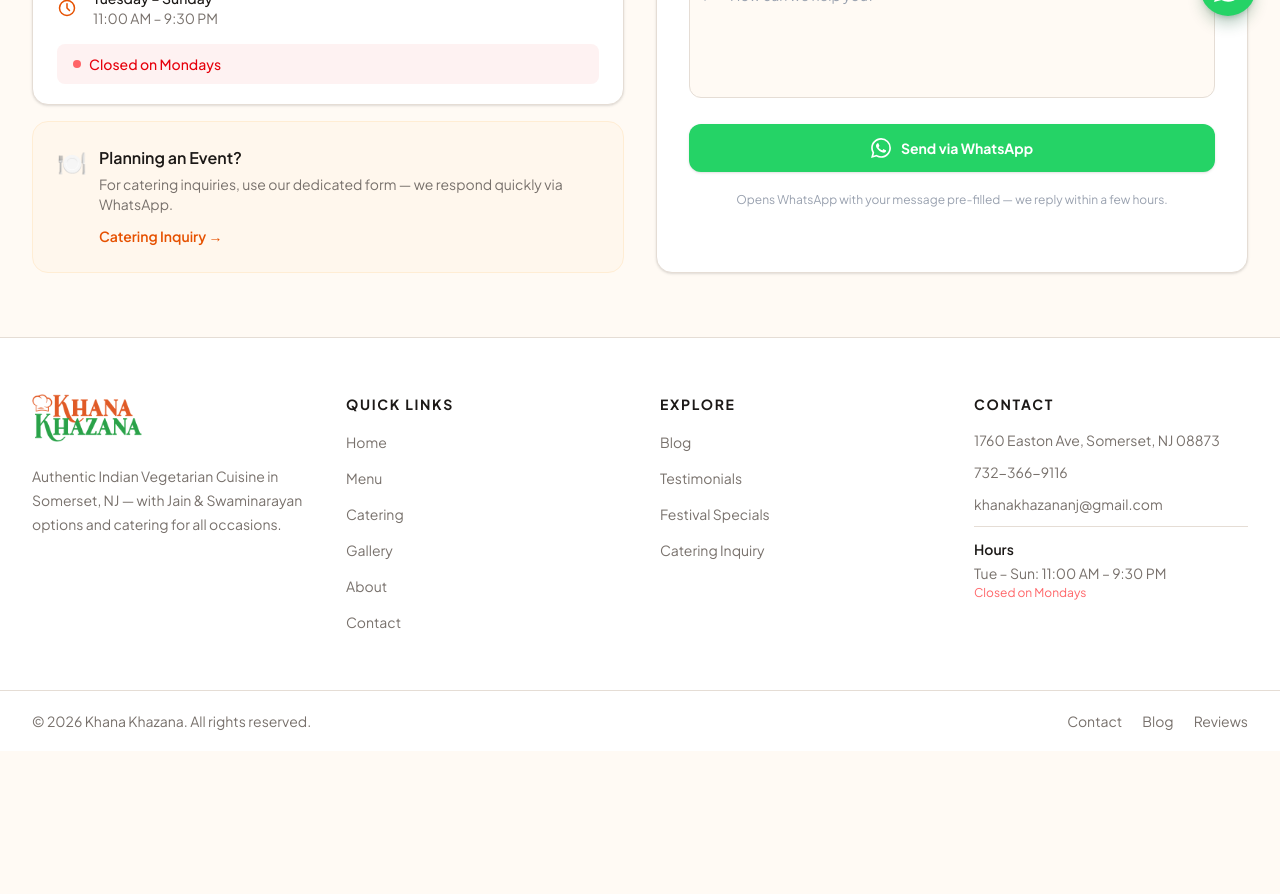
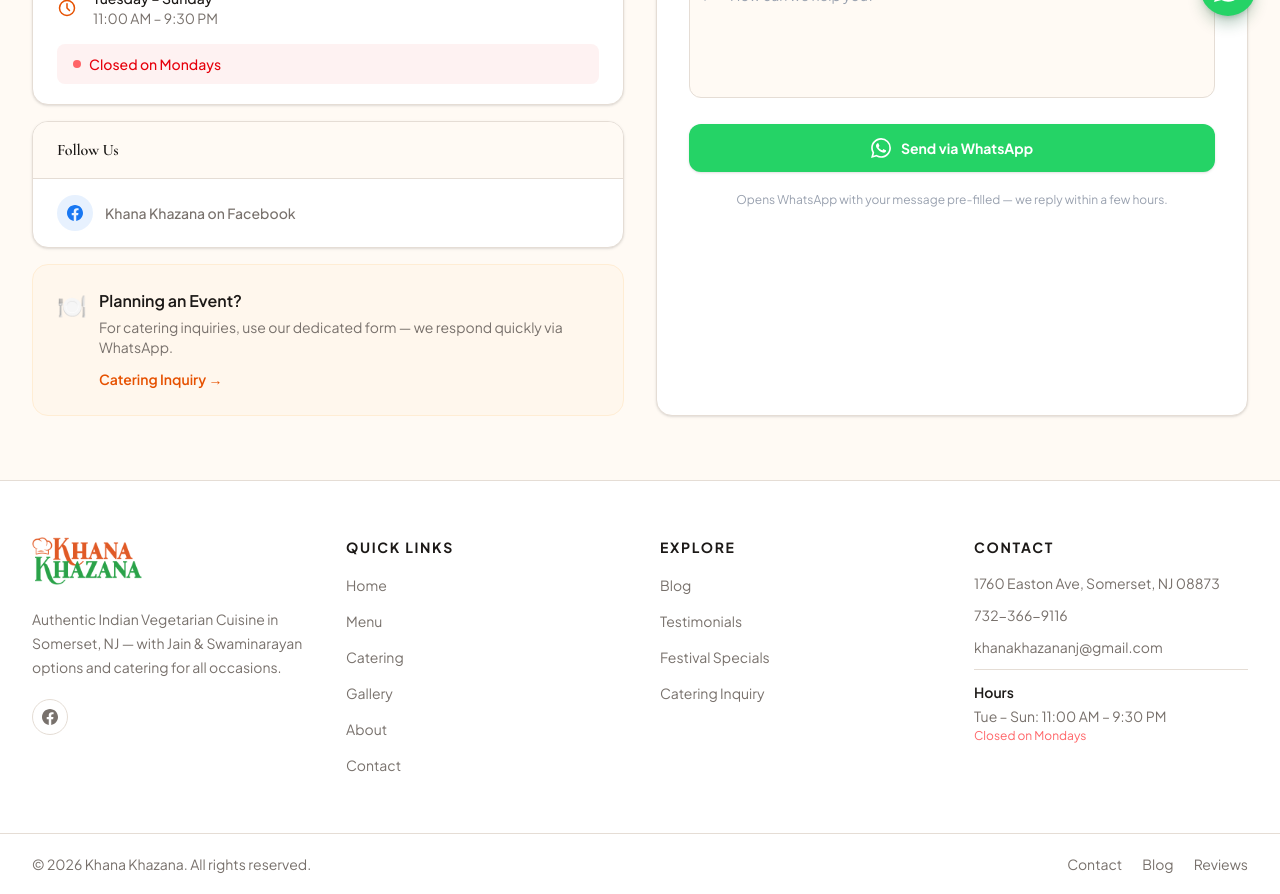
Before and after one commit to Developer-JayShah/khana-khazana-website, a Next.js app: page /contact in a window 1280 px wide. Shown: the part 760-1654 px from the top of the page. Before the commit the page ends 1511 px from the top, so only its background shows below. Built offline with nearby package versions, Linux system fonts and the light colour scheme; no server answers.

Commit message:
Add Facebook page link to footer and contact page

```diff
--- a/src/app/contact/page.tsx
+++ b/src/app/contact/page.tsx
@@ -224,6 +224,28 @@
               </div>
             </div>
 
+            {/* Social Media */}
+            <div className="overflow-hidden rounded-2xl border border-[var(--color-border)] bg-white shadow-sm">
+              <div className="border-b border-[var(--color-border)] bg-[var(--color-bg)] px-6 py-4">
+                <h2 className="font-semibold text-[var(--color-text)]">Follow Us</h2>
+              </div>
+              <div className="flex items-center gap-4 px-6 py-4">
+                <a
+                  href="https://www.facebook.com/khanakhazanaindianrestaurant"
+                  target="_blank"
+                  rel="noopener noreferrer"
+                  className="flex items-center gap-3 text-sm text-[var(--color-muted)] transition hover:text-[#1877F2]"
+                >
+                  <div className="flex h-9 w-9 items-center justify-center rounded-full bg-[#1877F2]/10">
+                    <svg className="h-4 w-4 text-[#1877F2]" fill="currentColor" viewBox="0 0 24 24">
+                      <path d="M24 12.073c0-6.627-5.373-12-12-12s-12 5.373-12 12c0 5.99 4.388 10.954 10.125 11.854v-8.385H7.078v-3.47h3.047V9.43c0-3.007 1.792-4.669 4.533-4.669 1.312 0 2.686.235 2.686.235v2.953H15.83c-1.491 0-1.956.925-1.956 1.874v2.25h3.328l-.532 3.47h-2.796v8.385C19.612 23.027 24 18.062 24 12.073z"/>
+                    </svg>
+                  </div>
+                  <span className="font-medium">Khana Khazana on Facebook</span>
+                </a>
+              </div>
+            </div>
+
             {/* Catering CTA */}
             <div className="rounded-2xl border border-orange-100 bg-orange-50 p-6">
               <div className="flex items-start gap-3">
--- a/src/components/layout/footer.tsx
+++ b/src/components/layout/footer.tsx
@@ -38,6 +38,20 @@
             Authentic Indian Vegetarian Cuisine in Somerset, NJ — with Jain &
             Swaminarayan options and catering for all occasions.
           </p>
+          {/* Social links */}
+          <div className="mt-5 flex items-center gap-3">
+            <a
+              href={siteConfig.social.facebook}
+              target="_blank"
+              rel="noopener noreferrer"
+              aria-label="Facebook"
+              className="flex h-9 w-9 items-center justify-center rounded-full border border-[var(--color-border)] text-[var(--color-muted)] transition hover:border-[#1877F2] hover:text-[#1877F2]"
+            >
+              <svg className="h-4 w-4" fill="currentColor" viewBox="0 0 24 24">
+                <path d="M24 12.073c0-6.627-5.373-12-12-12s-12 5.373-12 12c0 5.99 4.388 10.954 10.125 11.854v-8.385H7.078v-3.47h3.047V9.43c0-3.007 1.792-4.669 4.533-4.669 1.312 0 2.686.235 2.686.235v2.953H15.83c-1.491 0-1.956.925-1.956 1.874v2.25h3.328l-.532 3.47h-2.796v8.385C19.612 23.027 24 18.062 24 12.073z"/>
+              </svg>
+            </a>
+          </div>
         </div>
 
         {/* Quick Links */}
--- a/src/data/site.ts
+++ b/src/data/site.ts
@@ -6,6 +6,10 @@
   hours: {
     display: "Tue – Sun: 11:00 AM – 9:30 PM",
     note: "Closed on Mondays",
+  },
+  social: {
+    facebook: "https://www.facebook.com/khanakhazanaindianrestaurant",
+    instagram: "",
   },
   navLinks: [
     { label: "Home", href: "/" },
```
